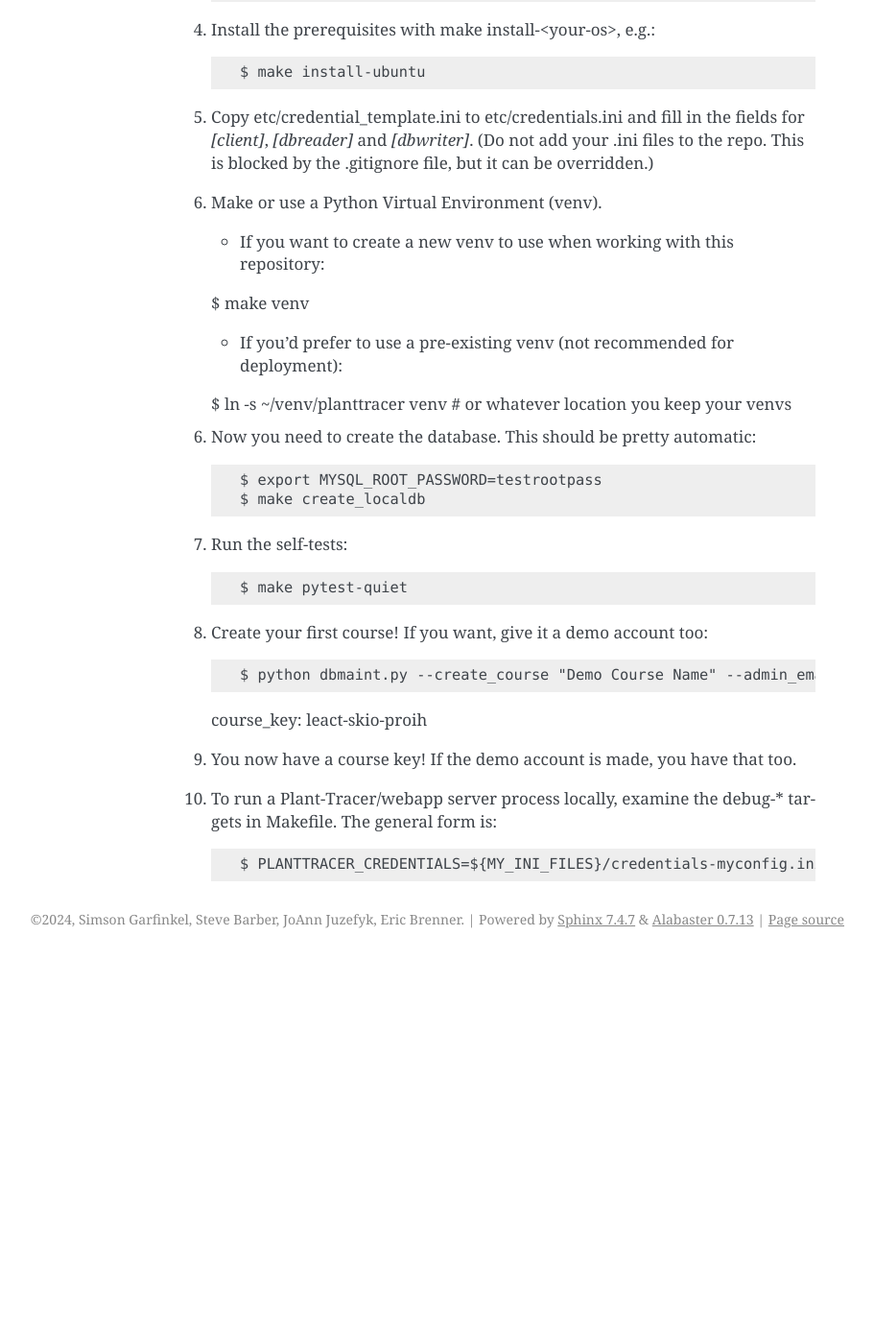
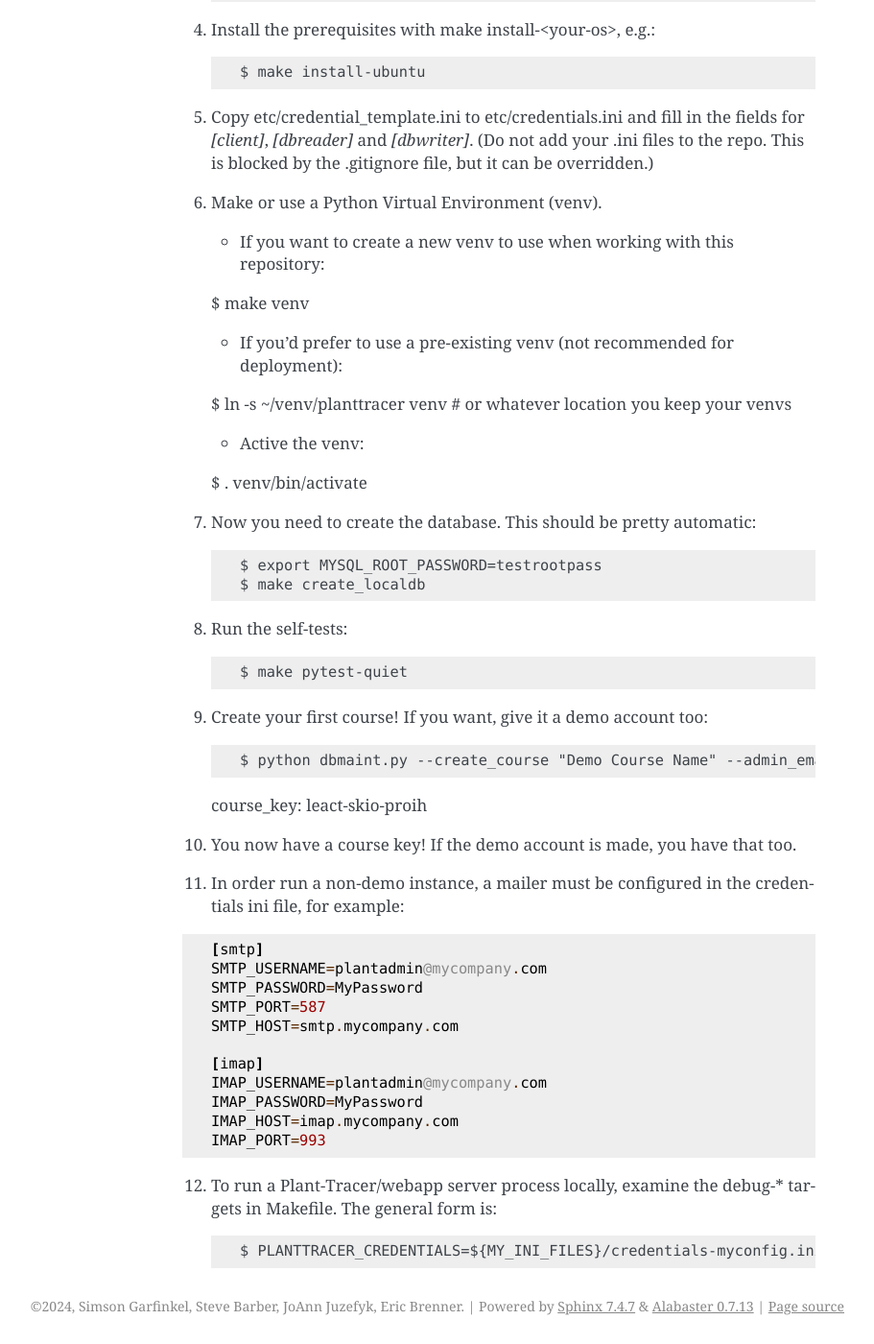
Before and after one commit to Plant-Tracer/webapp, a Sphinx documentation site: the page built from docs/Installation.rst, in a window 1280 px wide and 1400 px high, scrolled down 843 px. Shown: the whole window at 96% size, without its empty margins (230-1141 px from the left). Built offline with Sphinx 7.4.7, drawn with Linux system fonts in a browser that asks for light colours; before the commit the page ends 1840 px from its top, so only the background shows below that.

Commit message:
Update Installation.rst: add mail config note

```diff
--- a/docs/Installation.rst
+++ b/docs/Installation.rst
@@ -44,22 +44,42 @@ Installation
 
    $ ln -s ~/venv/planttracer venv # or whatever location you keep your venvs
 
-6. Now you need to create the database. This should be pretty automatic::
+   * Active the venv::
+
+   $ . venv/bin/activate
+
+7. Now you need to create the database. This should be pretty automatic::
 
    $ export MYSQL_ROOT_PASSWORD=testrootpass
    $ make create_localdb
 
-7. Run the self-tests::
+8. Run the self-tests::
 
    $ make pytest-quiet
 
-8. Create your first course! If you want, give it a demo account too::
+9. Create your first course! If you want, give it a demo account too::
 
    $ python dbmaint.py --create_course "Demo Course Name" --admin_email your_admin_email@company.com --admin_name "Your Name" [--demo_email your_demo_email@company.com]
    course_key: leact-skio-proih
 
-9. You now have a course key! If the demo account is made, you have that too.
+10. You now have a course key! If the demo account is made, you have that too.
 
-10. To run a Plant-Tracer/webapp server process locally, examine the debug-* targets in Makefile. The general form is::
+11. In order run a non-demo instance, a mailer must be configured in the credentials ini file, for example:
+
+.. code-block::
+
+    [smtp]
+    SMTP_USERNAME=plantadmin@mycompany.com
+    SMTP_PASSWORD=MyPassword
+    SMTP_PORT=587
+    SMTP_HOST=smtp.mycompany.com
+
+    [imap]
+    IMAP_USERNAME=plantadmin@mycompany.com
+    IMAP_PASSWORD=MyPassword
+    IMAP_HOST=imap.mycompany.com
+    IMAP_PORT=993
+
+12. To run a Plant-Tracer/webapp server process locally, examine the debug-* targets in Makefile. The general form is::
 
     $ PLANTTRACER_CREDENTIALS=${MY_INI_FILES}/credentials-myconfig.ini python bottle_app.py [arguments]
```
